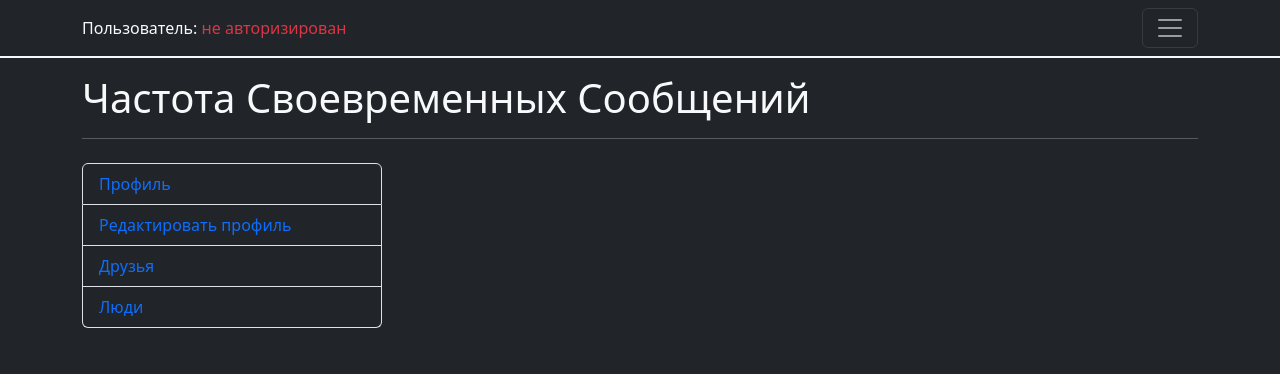
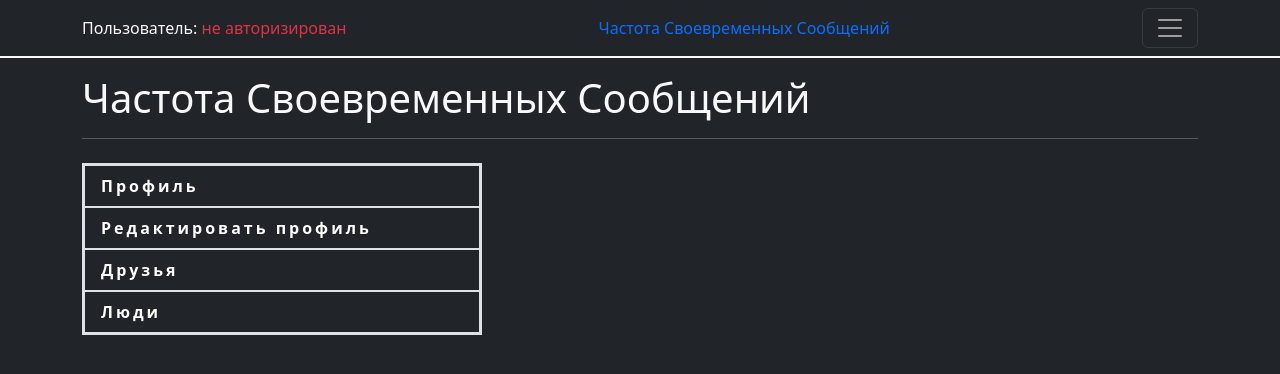
Before and after one commit to BoolTrue1/Social-network, a Django app: page / in a window 1280 px wide. Shown: the top 374 px of the page. Run offline with Django 5.2, Linux system fonts and the light colour scheme.

Commit message:
Стилизация

```diff
--- a/SocialNetwork/SocialNetwork/urls.py
+++ b/SocialNetwork/SocialNetwork/urls.py
@@ -2,7 +2,7 @@ from django.contrib import admin
 from django.urls import path, include
 from django.views.generic import TemplateView
 
-from users.views import profile, edit_profile
+from users.views import profile, edit_profile, people
 
 
 urlpatterns = [
@@ -10,6 +10,7 @@ urlpatterns = [
     path('', TemplateView.as_view(template_name='home.html'), name='home'),
     path('profile', profile, name='profile'),
     path('edit_profile', edit_profile, name='edit_profile'),
+    path('people', people, name='people'),
 
     path('users/', include('users.urls')),
 ]
--- a/SocialNetwork/static/css/style.css
+++ b/SocialNetwork/static/css/style.css
@@ -1,3 +1,11 @@
-body {
+.main-ul-item {
+    letter-spacing: 3px;
+}
 
+.main-ul-item a {
+    color: rgb(255, 255, 255);
 }
+
+.main-ul-item a:hover {
+    color: rgb(98, 98, 98);
+}
--- a/SocialNetwork/templates/base.html
+++ b/SocialNetwork/templates/base.html
@@ -23,6 +23,7 @@
             <span class="text-danger">не авторизирован</span>
           {% endif %}
         </div>
+        <a class="text-decoration-none" href="{% url 'home' %}">Частота Своевременных Сообщений</a>
         <button class="navbar-toggler " type="button" data-bs-toggle="offcanvas" data-bs-target="#offcanvasDarkNavbar" aria-controls="offcanvasDarkNavbar" aria-label="Переключить навигацию">
           <span class="navbar-toggler-icon"></span>
         </button>
--- a/SocialNetwork/templates/edit_profile.html
+++ b/SocialNetwork/templates/edit_profile.html
@@ -3,8 +3,8 @@
 
 {% block content %}
   <h1>{{ user }}</h1>
-  <h2>Редактирование</h2>
   <hr>
+  <h2 class="fs-3">Редактирование</h2>
 
 
 {% endblock %}
--- a/SocialNetwork/templates/home.html
+++ b/SocialNetwork/templates/home.html
@@ -1,14 +1,15 @@
 {% extends 'base.html' %}
+
 
 
 {% block content %}
   <h1>Частота Своевременных Сообщений</h1>
   <hr>
 
-  <ul class="mt-4 list-group" style="max-width: 300px;">
-    <li class="list-group-item bg-dark text-light"><a class="text-decoration-none" href="">Профиль</a></li>
-    <li class="list-group-item bg-dark text-light"><a class="text-decoration-none" href="">Редактировать профиль</a></li>
-    <li class="list-group-item bg-dark text-light"><a class="text-decoration-none" href="">Друзья</a></li>
-    <li class="list-group-item bg-dark text-light"><a class="text-decoration-none" href="">Люди</a></li>
+  <ul class="mt-4 list-group rounded-0 border border-2" style="max-width: 400px;">
+    <li class="main-ul-item list-group-item bg-dark text-light border border-1 fw-bolder"><a class="text-decoration-none" href="{% url 'profile' %}">Профиль</a></li>
+    <li class="main-ul-item list-group-item bg-dark text-light border border-1 fw-bolder"><a class="text-decoration-none" href="{% url 'edit_profile' %}">Редактировать профиль</a></li>
+    <li class="main-ul-item list-group-item bg-dark text-light border border-1 fw-bolder"><a class="text-decoration-none" href="">Друзья</a></li>
+    <li class="main-ul-item list-group-item bg-dark text-light border border-1 fw-bolder"><a class="text-decoration-none" href="{% url 'people' %}">Люди</a></li>
   </ul>
 {% endblock %}
--- a/SocialNetwork/users/views.py
+++ b/SocialNetwork/users/views.py
@@ -12,6 +12,10 @@ def profile(request):
 
 def edit_profile(request):
     return render(request, 'edit_profile.html')
+
+
+def people(request):
+    return render(request, 'people.html')
 
 
 class Register(View):
```
Also changed, not shown: SocialNetwork/templates/people.html (added, +9 -0 lines).
